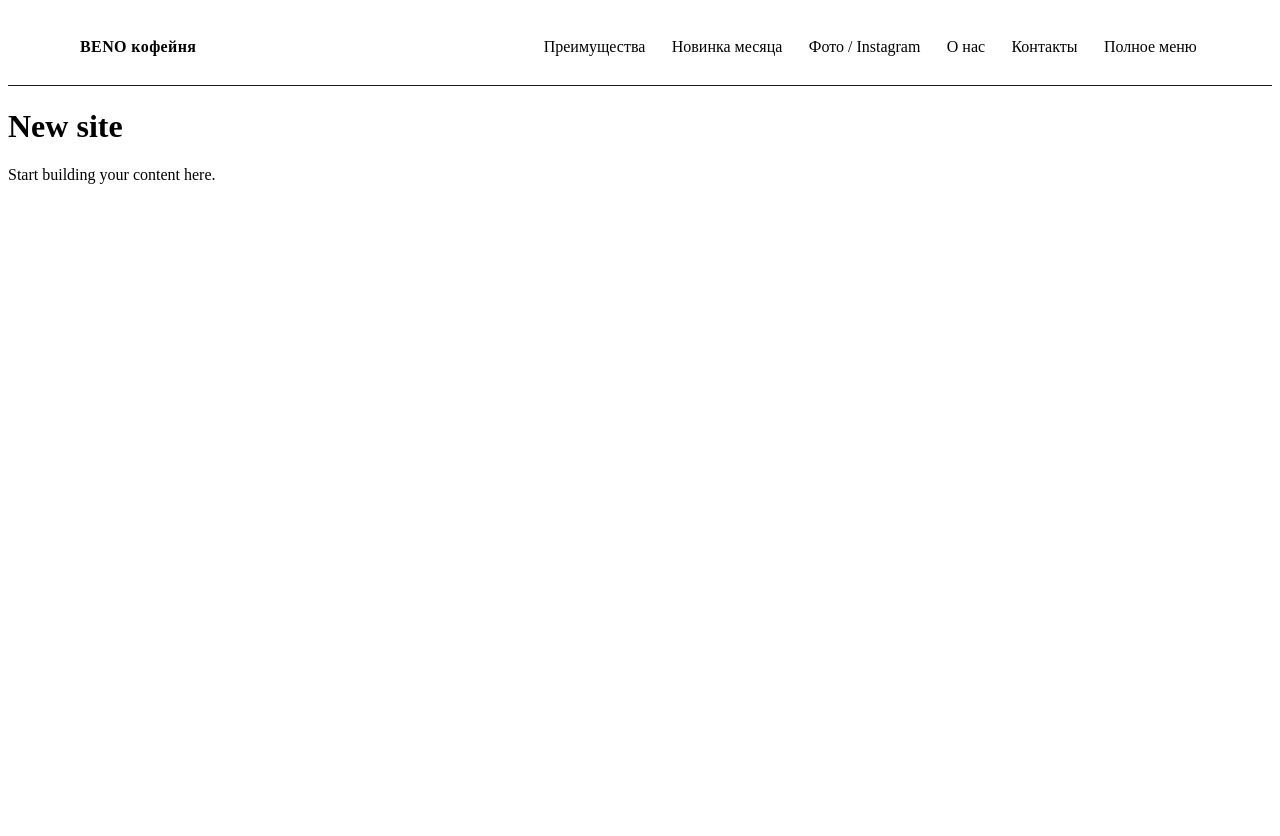
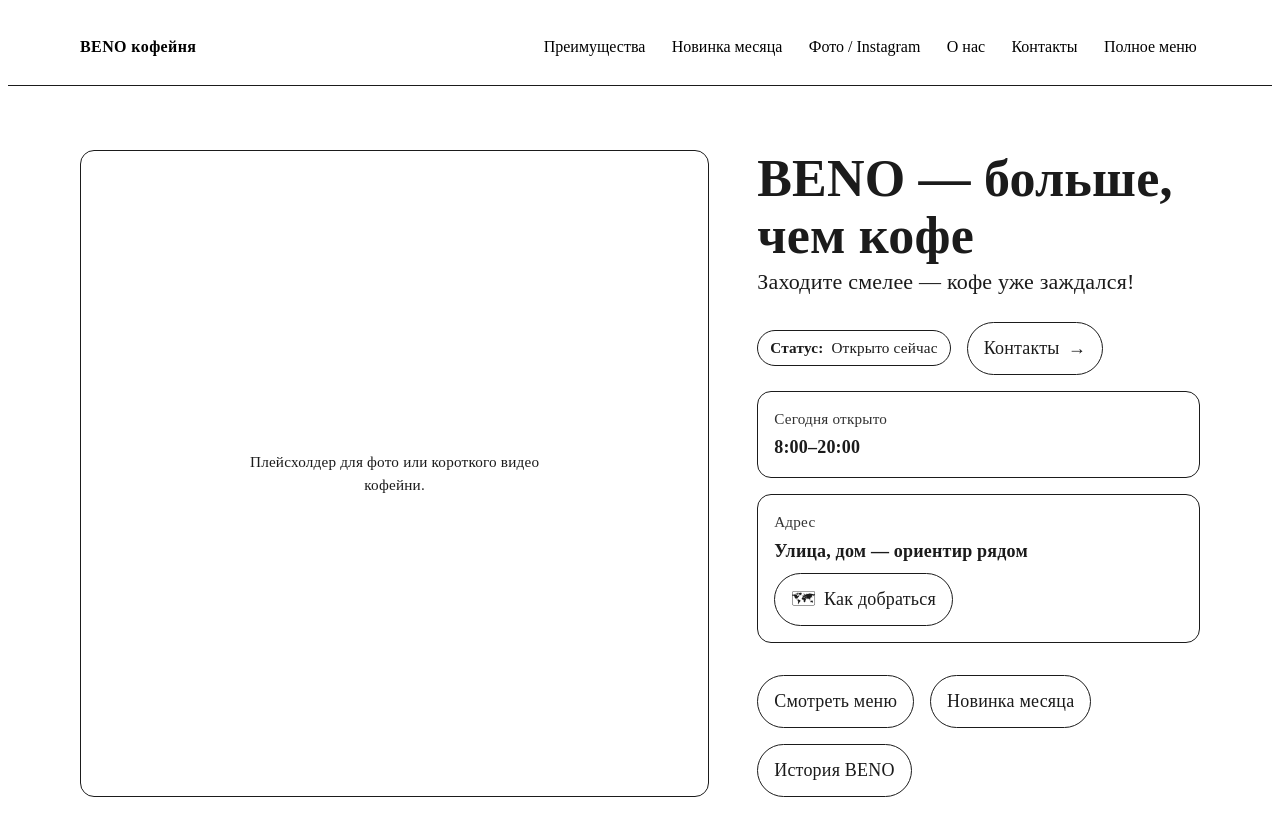
Before and after one commit to ALDYNEC-07/beno-coffe, a Next.js app: page / in a window 1280 px wide. Shown: the top 836 px of the page. Before the commit the page ends 800 px from the top, so only its background shows below. Built offline with nearby package versions, Linux system fonts and the light colour scheme.

Commit message:
Создал компонент герой

```diff
--- a/src/app/page.tsx
+++ b/src/app/page.tsx
@@ -1,8 +1,9 @@
 /*
  Этот файл определяет главную страницу.
- Он показывает верхнюю навигацию и стартовый блок текста.
- Человек может использовать навигацию и заменить контент на свой.
+ Он показывает верхнюю навигацию и главный приветственный блок.
+ Человек может перейти по ссылкам в навигации и в первом экране.
 */
+import Hero from "@/components/Hero";
 import Navigation from "@/components/Navigation";
 
 // Этот блок собирает основные части главной страницы.
@@ -13,8 +14,8 @@ export default function Home() {
       <Navigation />
       {/* Этот блок содержит основное содержимое главной страницы. */}
       <main id="main">
-        <h1>New site</h1>
-        <p>Start building your content here.</p>
+        {/* Этот блок показывает главный приветственный экран. */}
+        <Hero />
       </main>
     </>
   );
--- /dev/null
+++ b/src/components/Hero.module.css
@@ -0,0 +1,166 @@
+.hero {
+  --container: 1120px;
+  --space-1: clamp(0.5rem, 1.2vw, 0.75rem);
+  --space-2: clamp(0.75rem, 1.8vw, 1rem);
+  --space-3: clamp(1rem, 2.6vw, 1.5rem);
+  --space-4: clamp(1.25rem, 3.6vw, 2rem);
+  --space-5: clamp(1.75rem, 5vw, 3rem);
+  --space-6: clamp(2.25rem, 6.5vw, 4rem);
+  --text-sm: clamp(0.875rem, 0.6vw + 0.75rem, 0.95rem);
+  --text-base: clamp(1rem, 0.7vw + 0.9rem, 1.125rem);
+  --text-lg: clamp(1.125rem, 0.9vw + 1rem, 1.375rem);
+  --h1: clamp(2rem, 3.5vw + 1.2rem, 3.25rem);
+  --radius: 14px;
+  --radius-sm: 10px;
+  --border: 1px solid #1b1b1b;
+  --measure: 65ch;
+
+  padding-block: var(--space-5);
+  font-size: var(--text-base);
+  line-height: 1.5;
+  letter-spacing: 0.2px;
+  color: #1b1b1b;
+}
+
+.container {
+  width: min(100% - 2 * var(--space-3), var(--container));
+  margin-inline: auto;
+}
+
+.layout {
+  display: grid;
+  gap: var(--space-4);
+  align-items: stretch;
+}
+
+.media {
+  border: var(--border);
+  border-radius: var(--radius);
+  overflow: hidden;
+  min-height: clamp(240px, 35vw, 420px);
+  display: grid;
+  place-items: center;
+  background: #fff;
+}
+
+.mediaHint {
+  text-align: center;
+  max-width: 45ch;
+  padding: var(--space-3);
+  font-size: var(--text-sm);
+}
+
+.copy {
+  display: grid;
+  gap: var(--space-3);
+  align-content: start;
+}
+
+.stack > * + * {
+  margin-top: var(--space-3);
+}
+
+.title {
+  font-size: var(--h1);
+  line-height: 1.1;
+  margin: 0;
+  font-weight: 700;
+}
+
+.lead {
+  font-size: var(--text-lg);
+  max-width: var(--measure);
+  margin: 0;
+}
+
+.heroMeta {
+  display: grid;
+  gap: var(--space-2);
+}
+
+.metaRow {
+  display: flex;
+  flex-wrap: wrap;
+  gap: var(--space-2);
+  align-items: center;
+}
+
+.metaRowCompact {
+  margin-top: 0.25rem;
+}
+
+.metaRowSpaced {
+  margin-top: var(--space-2);
+}
+
+.pill {
+  display: inline-flex;
+  align-items: center;
+  gap: 0.5rem;
+  padding: 0.35rem 0.75rem;
+  border: var(--border);
+  border-radius: 999px;
+  font-size: var(--text-sm);
+  white-space: nowrap;
+}
+
+.button {
+  display: inline-flex;
+  align-items: center;
+  gap: 0.5rem;
+  padding: 0.75rem 1rem;
+  border: var(--border);
+  border-radius: 999px;
+  background: transparent;
+  text-decoration: none;
+  white-space: nowrap;
+  color: inherit;
+  font-size: var(--text-base);
+}
+
+.button:focus-visible {
+  outline: 2px solid #1b1b1b;
+  outline-offset: 3px;
+  border-radius: 10px;
+}
+
+.metaBlock {
+  border: var(--border);
+  border-radius: var(--radius);
+  padding: var(--space-2);
+  display: grid;
+  gap: 0.25rem;
+  min-width: min(280px, 100%);
+}
+
+.metaTitle {
+  font-size: var(--text-sm);
+  opacity: 0.9;
+  margin: 0;
+}
+
+.metaValue {
+  font-weight: 600;
+  margin: 0;
+}
+
+@media (min-width: 720px) {
+  .layout {
+    grid-template-columns: 1.2fr 1fr;
+  }
+
+  .metaBlock {
+    min-width: 340px;
+  }
+}
+
+@media (min-width: 1024px) {
+  .hero {
+    padding-block: var(--space-6);
+  }
+
+  .layout {
+    grid-template-columns: 1.35fr 0.95fr;
+    gap: var(--space-5);
+  }
+}
--- /dev/null
+++ b/src/components/Hero.tsx
@@ -0,0 +1,88 @@
+/*
+ Этот файл определяет главный приветственный блок сайта.
+ Он показывает крупный заголовок, подзаголовок, место для фото и быстрые факты.
+ Человек может перейти к контактам, меню и ключевым разделам.
+*/
+import Link from "next/link";
+import styles from "./Hero.module.css";
+
+export default function Hero() {
+  return (
+    // Этот блок показывает главный экран приветствия кофейни.
+    <section className={styles.hero}>
+      <div className={styles.container}>
+        {/* Этот блок делит секцию на медиа и текстовую часть. */}
+        <div className={styles.layout}>
+          {/* Этот блок показывает место для фото или видео кофейни. */}
+          <div
+            className={styles.media}
+            role="img"
+            aria-label="Фоновое фото или короткое видео интерьера или приготовления кофе"
+          >
+            {/* Этот текст подсказывает, что здесь будет медиа. */}
+            <div className={styles.mediaHint}>
+              Плейсхолдер для фото или короткого видео кофейни.
+            </div>
+          </div>
+
+          {/* Этот блок показывает текст, факты и быстрые ссылки. */}
+          <div className={styles.copy}>
+            {/* Этот блок содержит заголовок и вводный текст. */}
+            <div className={styles.stack}>
+              <h1 className={styles.title}>BENO — больше, чем кофе</h1>
+              <p className={styles.lead}>Заходите смелее — кофе уже заждался!</p>
+            </div>
+
+            {/* Этот блок собирает ключевую информацию одним взглядом. */}
+            <div className={styles.heroMeta} aria-label="Ключевая информация одним взглядом">
+              {/* Этот блок показывает статус кофейни и кнопку контактов. */}
+              <div className={styles.metaRow}>
+                {/* Этот индикатор сообщает, открыта ли кофейня сейчас. */}
+                <span className={styles.pill} aria-live="polite">
+                  <strong>Статус:</strong>
+                  <span data-open-status>Открыто сейчас</span>
+                </span>
+
+                <a className={styles.button} href="#footer" aria-label="Перейти к контактам и адресу">
+                  Контакты
+                  <span aria-hidden="true">→</span>
+                </a>
+              </div>
+
+              {/* Этот блок показывает сегодняшние часы работы. */}
+              <div className={styles.metaBlock} aria-label="Сегодняшние часы работы">
+                <p className={styles.metaTitle}>Сегодня открыто</p>
+                <p className={styles.metaValue}>8:00–20:00</p>
+              </div>
+
+              {/* Этот блок показывает адрес и быстрый переход к карте. */}
+              <div className={styles.metaBlock} aria-label="Адрес и ориентир">
+                <p className={styles.metaTitle}>Адрес</p>
+                <p className={styles.metaValue}>Улица, дом — ориентир рядом</p>
+                <div className={`${styles.metaRow} ${styles.metaRowCompact}`}>
+                  <Link className={styles.button} href="/map" aria-label="Открыть карту и построить маршрут">
+                    <span aria-hidden="true">🗺</span>
+                    Как добраться
+                  </Link>
+                </div>
+              </div>
+
+              {/* Этот блок дает быстрые переходы к важным разделам. */}
+              <div className={`${styles.metaRow} ${styles.metaRowSpaced}`} aria-label="Быстрые переходы">
+                <Link className={styles.button} href="/menu">
+                  Смотреть меню
+                </Link>
+                <a className={styles.button} href="#new">
+                  Новинка месяца
+                </a>
+                <a className={styles.button} href="#about">
+                  История BENO
+                </a>
+              </div>
+            </div>
+          </div>
+        </div>
+      </div>
+    </section>
+  );
+}
```
